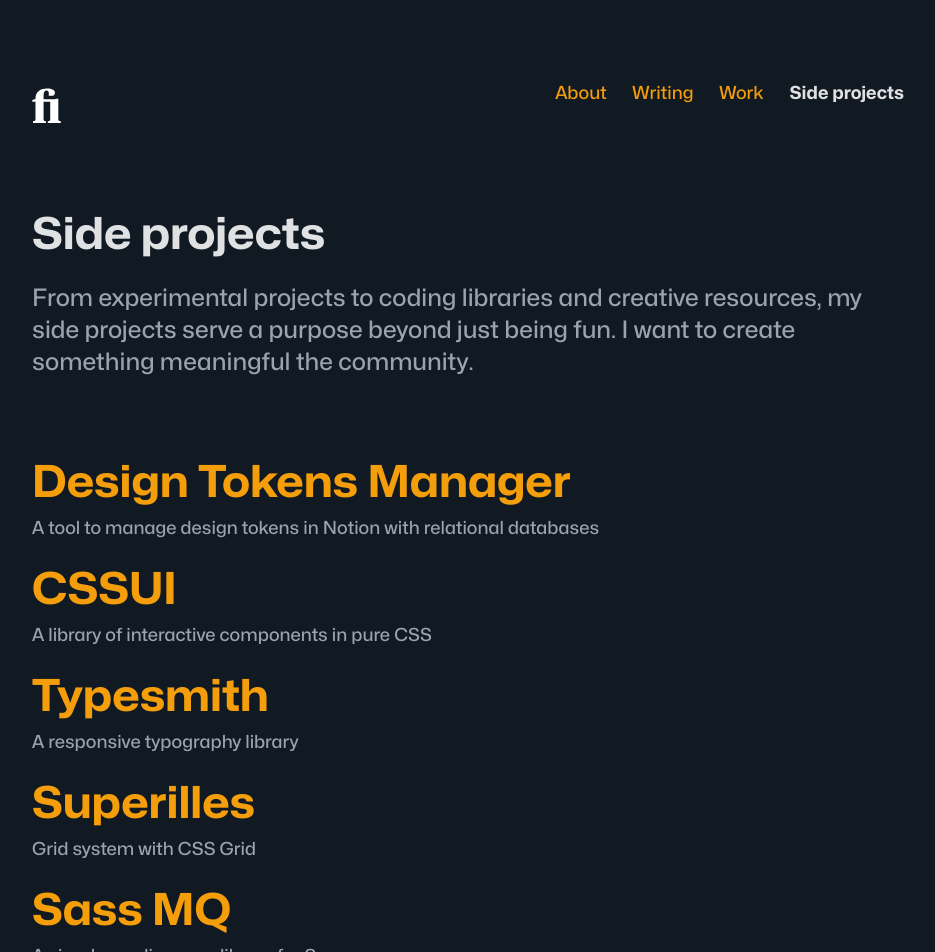
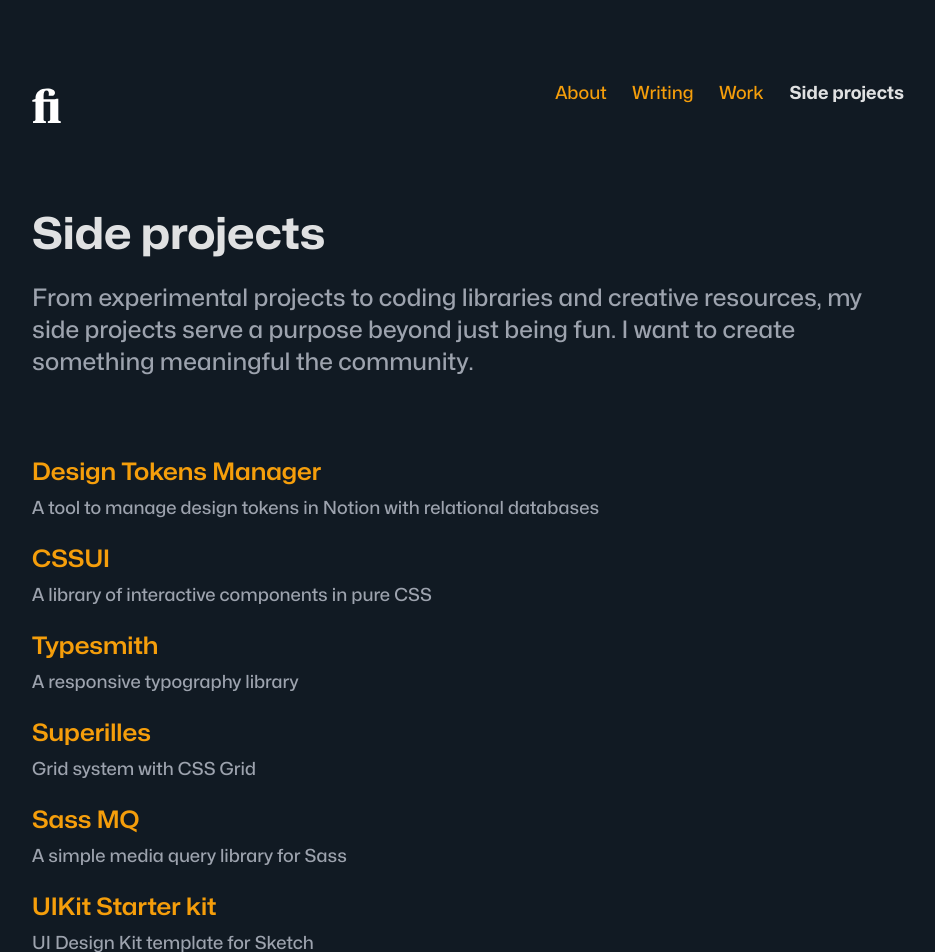
Before and after one commit to zetareticoli/fi, a Jekyll site: the page built from projects.html, in a window 1280 px wide. Shown: the top 952 px of the page, without its empty margins (172-1107 px from the left). Built offline with Jekyll 4.4.1, drawn with Linux system fonts in a browser that asks for light colours; some web fonts are replaced.

Commit message:
fix: change heading size

```diff
--- a/projects.html
+++ b/projects.html
@@ -8,7 +8,7 @@
   <ul class="list-none">
     {% for project in site.data.side %}
     <li class="mb-xl">
-      <h2 class="headline-default mb-xs"><a href="{{project.url}}">{{project.title}}</a></h2>
+      <h2 class="headline-secondary mb-xs"><a href="{{project.url}}">{{project.title}}</a></h2>
       <p class="color-text-light">{{project.desc}}</p>
     </li>
     {% endfor %}
```
